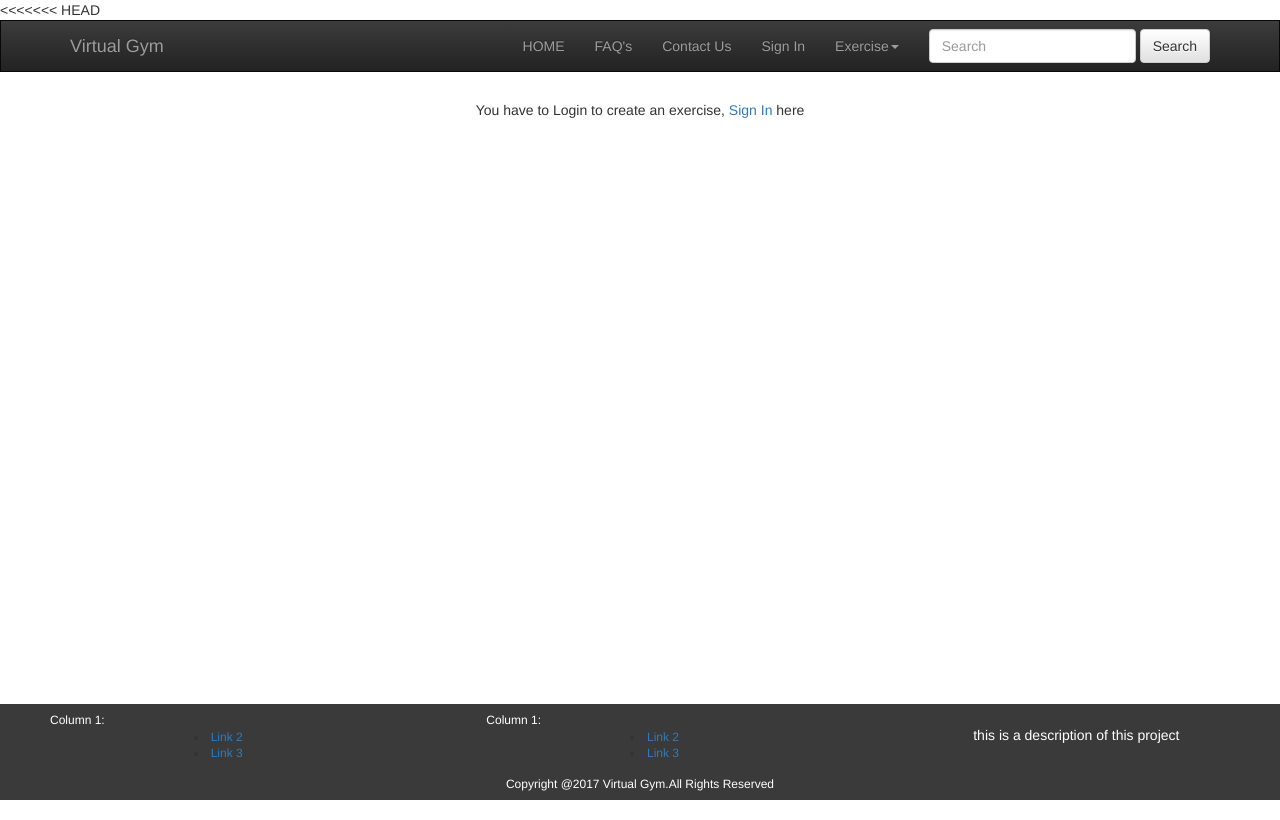
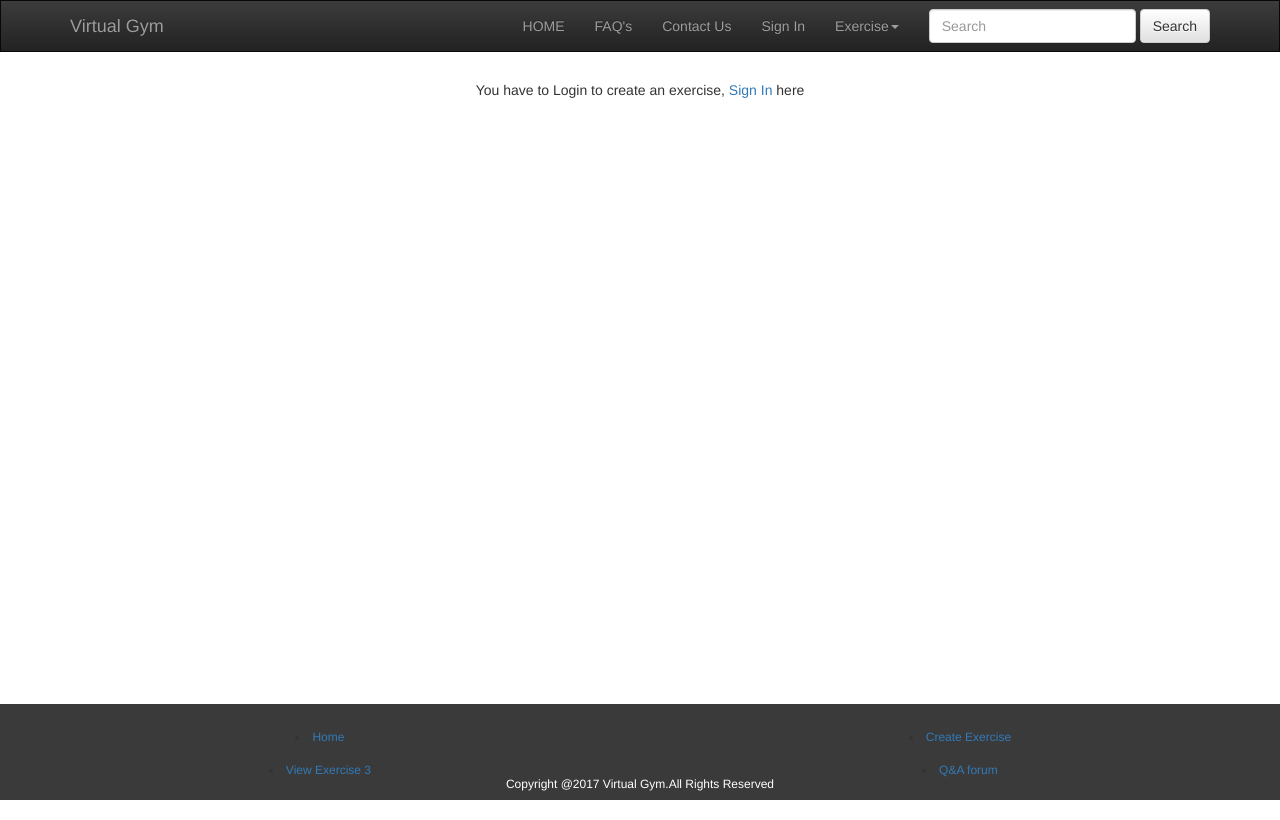
Before and after one commit to LuBrian/VirtualGym, a Django app: page /createExercise/ in a window 1280 px wide. Run offline with Django 3.2, Linux system fonts and the light colour scheme; some libraries are stand-ins or nearby versions.

Commit message:
update footer url

```diff
--- a/VirtualGym_WebProject/src/templates/createExercise.html
+++ b/VirtualGym_WebProject/src/templates/createExercise.html
@@ -1,5 +1,3 @@
-<<<<<<< HEAD
-
 {% extends 'header_footer.html' %}
 {% block page_content %}
 
@@ -10,8 +8,11 @@
   }
 
   #id_exerciseVideos{
-
+    background-color: green;
+    color: green;
+    border: 2px solid #4CAF50; /* Green */
     margin: auto auto;
+    width: 100%;
   }
 
 </style>
--- a/VirtualGym_WebProject/src/templates/header_footer.html
+++ b/VirtualGym_WebProject/src/templates/header_footer.html
@@ -83,18 +83,22 @@
         <!--/.Footer Links-->
         <div class="footer_infor">
             <div class="footer_links">
-                <p style="color:#ffffff">Column 1:</p>
-                <li><a href="#!">Link 2</a></li>
-                <li><a href="#!">Link 3</a></li>
+                <!-- <p style="color:#ffffff">Column 1:</p> -->
+              </br>
+                <li><a href=" {% url 'index' %}">Home</a></li>
+                </br>
+                <li><a href="{% url 'viewProfile' %}">View Exercise 3</a></li>
             </div>
             <div class="footer_links">
-                 <p style="color:#ffffff">Column 1:</p>
-                <li><a href="#!">Link 2</a></li>
-                <li><a href="#!">Link 3</a></li>
+                <!--  <p style="color:#ffffff">Column 1:</p> -->
+                 </br>
+                <li><a href="{% url 'createExercise' %}">Create Exercise</a></li>
+                 </br>
+                <li><a href="{% url 'QA' %}">Q&A forum</a></li>
             </div>
-             <div class="group_members">
+            <!--  <div class="group_members">
                 <p style="color:#ffffff">this is a description of this project</p>
-            </div>
+            </div> -->
         </div>
 
         <div class="copy_right" >
```
